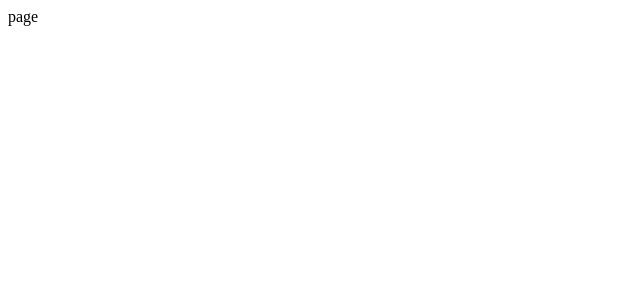
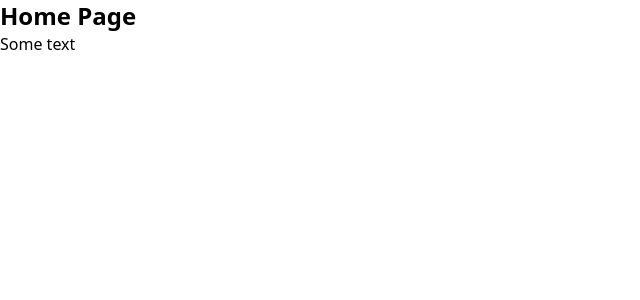
Before and after one commit to Hussain-7/blog-sanityv3-next13, a Next.js app: page / in a window 1280 px wide. Shown: the top 300 px of the page, without its empty margins (0-640 px from the left). Built offline with nearby package versions, Linux system fonts and the light colour scheme.

Commit message:
feat: file automatically added on layout being

```diff
--- a/app/head.tsx
+++ b/app/head.tsx
@@ -1,9 +1,9 @@
 export default function Head() {
   return (
     <>
-      <title></title>
+      <title>The Blog</title>
       <meta content="width=device-width, initial-scale=1" name="viewport" />
       <link rel="icon" href="/favicon.ico" />
     </>
-  )
+  );
 }
--- a/app/layout.tsx
+++ b/app/layout.tsx
@@ -1,12 +1,14 @@
+import "../styles/globals.css";
+
 export default function RootLayout({
   children,
 }: {
-  children: React.ReactNode
+  children: React.ReactNode;
 }) {
   return (
     <html>
       <head />
       <body>{children}</body>
     </html>
-  )
+  );
 }
--- a/app/page.tsx
+++ b/app/page.tsx
@@ -1,5 +1,10 @@
 const HomePage = () => {
-  return <div>page</div>;
+  return (
+    <div>
+      <p className="text-2xl font-bold">Home Page</p>
+      <p>Some text</p>
+    </div>
+  );
 };
 
 export default HomePage;
```
